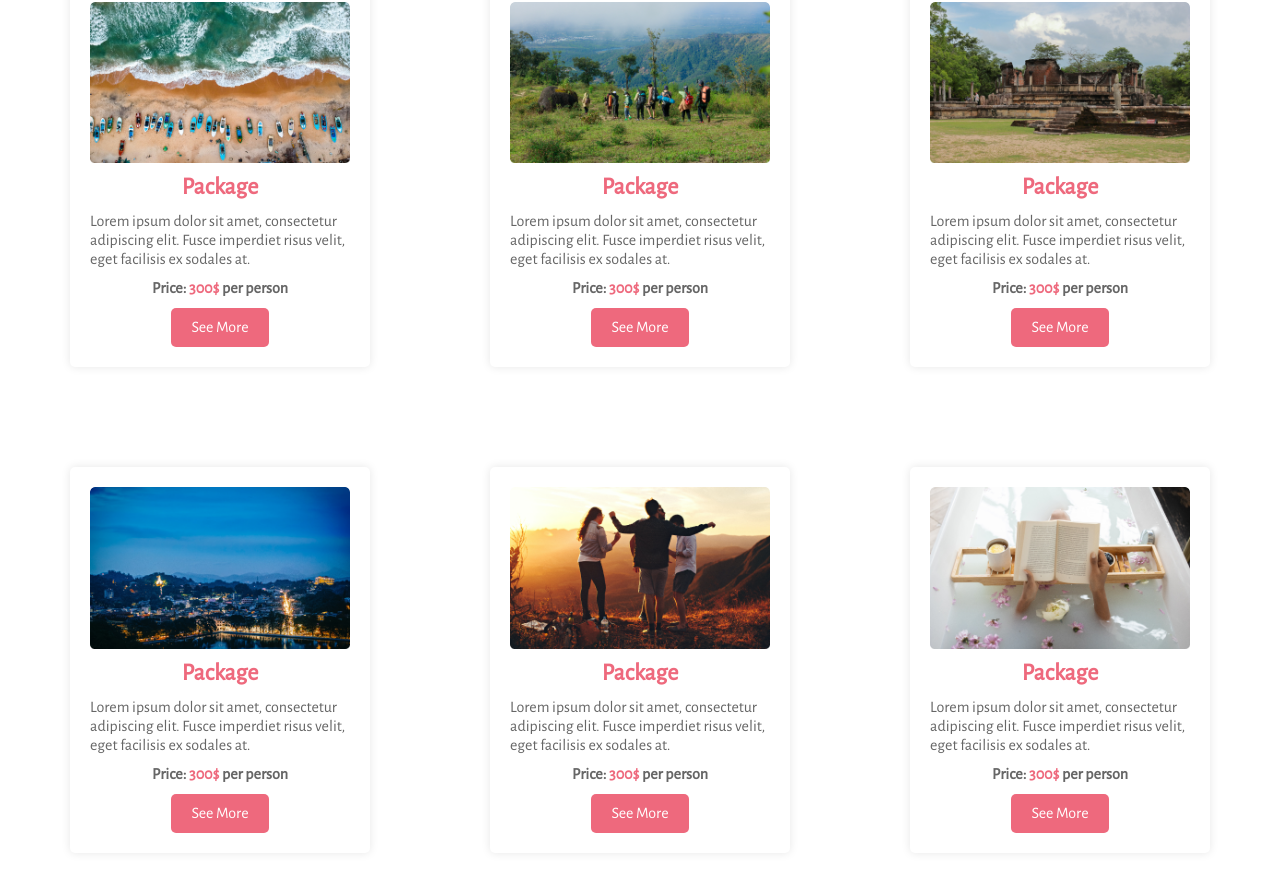
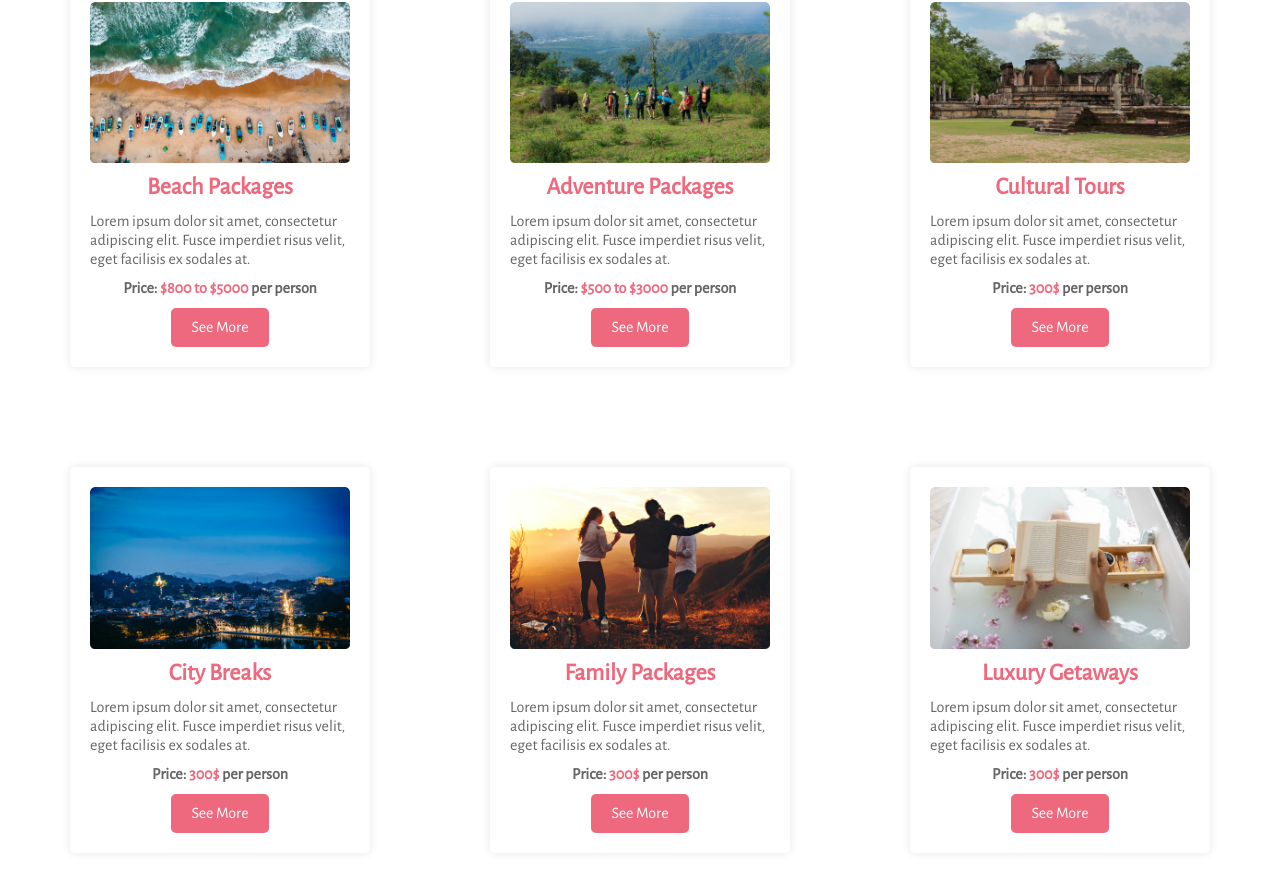
Before and after one commit to ChamudiRW/React-Application, a React (Create React App) app: page / in a window 1280 px wide. Shown: the part 536-1408 px from the top of the page. Built offline with nearby package versions, Linux system fonts and the light colour scheme; the HTML template or start-up script is replaced by a standard one.

Commit message:
packages final

```diff
--- a/src/components/Cards/card1.js
+++ b/src/components/Cards/card1.js
@@ -6,13 +6,14 @@ const Card1 = () => {
     <div className="card">
       <img src={CardImage} alt="Card Image" className="card-image" />
 
-      <h2 className="card-heading">Package</h2>
+      <h2 className="card-heading">Beach Packages</h2>
       <p className="card-description">
         Lorem ipsum dolor sit amet, consectetur adipiscing elit. Fusce imperdiet
         risus velit, eget facilisis ex sodales at.
       </p>
       <div className="card-price">
-        Price: <span className="card-price-amount">300$</span> per person
+        Price: <span className="card-price-amount">$800 to $5000</span> per
+        person
       </div>
       <button className="card-button">See More</button>
     </div>
--- a/src/components/Cards/card2.js
+++ b/src/components/Cards/card2.js
@@ -6,13 +6,14 @@ const Card2 = () => {
     <div className="card">
       <img src={CardImage} alt="Card Image" className="card-image" />
 
-      <h2 className="card-heading">Package</h2>
+      <h2 className="card-heading">Adventure Packages</h2>
       <p className="card-description">
-        Lorem ipsum dolor sit amet, consectetur adipiscing elit. Fusce imperdiet
+      Lorem ipsum dolor sit amet, consectetur adipiscing elit. Fusce imperdiet
         risus velit, eget facilisis ex sodales at.
       </p>
       <div className="card-price">
-        Price: <span className="card-price-amount">300$</span> per person
+        Price: <span className="card-price-amount">$500 to $3000</span> per
+        person
       </div>
       <button className="card-button">See More</button>
     </div>
--- a/src/components/Cards/card3.js
+++ b/src/components/Cards/card3.js
@@ -6,7 +6,7 @@ const Card3 = () => {
     <div className="card">
       <img src={CardImage} alt="Card Image" className="card-image" />
 
-      <h2 className="card-heading">Package</h2>
+      <h2 className="card-heading">Cultural Tours</h2>
       <p className="card-description">
         Lorem ipsum dolor sit amet, consectetur adipiscing elit. Fusce imperdiet
         risus velit, eget facilisis ex sodales at.
--- a/src/components/Cards/card4.js
+++ b/src/components/Cards/card4.js
@@ -6,7 +6,7 @@ const Card4 = () => {
     <div className="card">
       <img src={CardImage} alt="Card Image" className="card-image" />
 
-      <h2 className="card-heading">Package</h2>
+      <h2 className="card-heading">City Breaks</h2>
       <p className="card-description">
         Lorem ipsum dolor sit amet, consectetur adipiscing elit. Fusce imperdiet
         risus velit, eget facilisis ex sodales at.
--- a/src/components/Cards/card5.js
+++ b/src/components/Cards/card5.js
@@ -6,7 +6,7 @@ const Card5 = () => {
     <div className="card">
       <img src={CardImage} alt="Card Image" className="card-image" />
 
-      <h2 className="card-heading">Package</h2>
+      <h2 className="card-heading">Family Packages</h2>
       <p className="card-description">
         Lorem ipsum dolor sit amet, consectetur adipiscing elit. Fusce imperdiet
         risus velit, eget facilisis ex sodales at.
--- a/src/components/Cards/card6.js
+++ b/src/components/Cards/card6.js
@@ -6,7 +6,7 @@ const Card6 = () => {
     <div className="card">
       <img src={CardImage} alt="Card Image" className="card-image" />
 
-      <h2 className="card-heading">Package</h2>
+      <h2 className="card-heading">Luxury Getaways</h2>
       <p className="card-description">
         Lorem ipsum dolor sit amet, consectetur adipiscing elit. Fusce imperdiet
         risus velit, eget facilisis ex sodales at.
```
